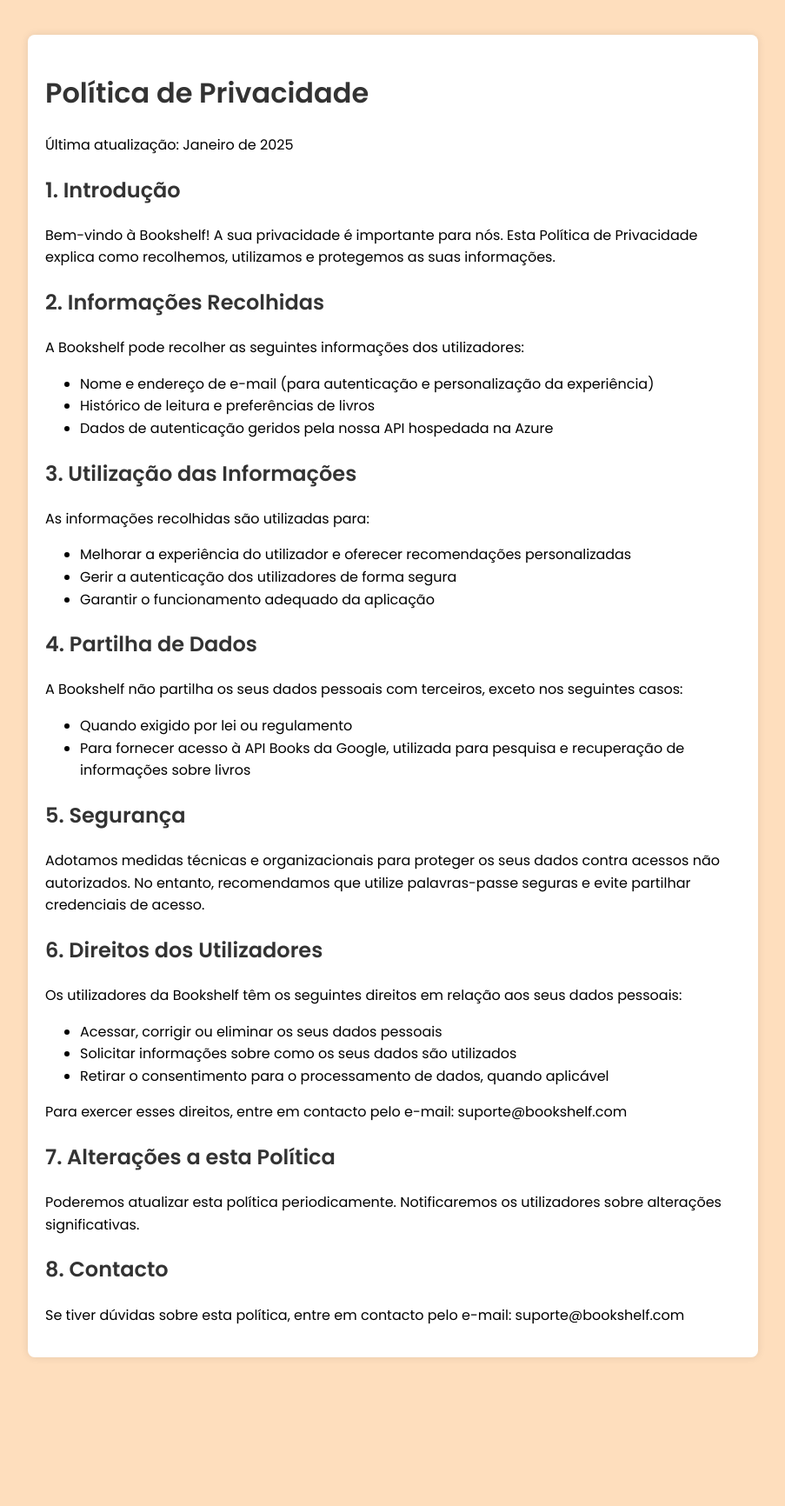
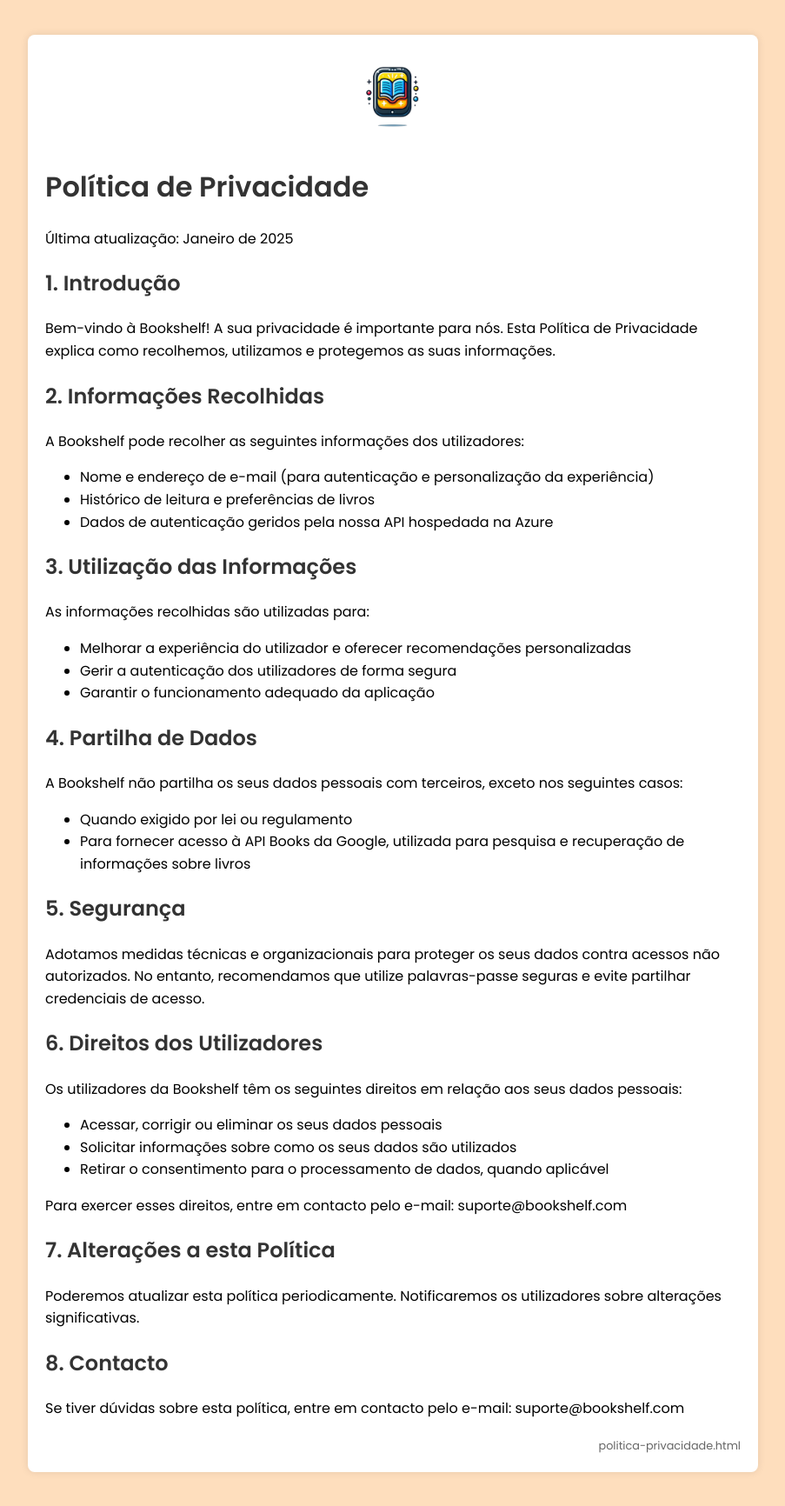
Before and after one commit to Cyb3rWolf945/staticDAM, a plain HTML site: page index.html in a window 1280 px wide. Shown: the whole page at 87% size, without its empty margins (188-1091 px from the left). Before the commit the page ends 1601 px from the top, so only its background shows below. Drawn offline with Linux system fonts and the light colour scheme.

Commit message:
update logo

```diff
--- a/index.html
+++ b/index.html
@@ -24,10 +24,27 @@
         h1, h2 {
             color: #333;
         }
+        .logo-container {
+            text-align: center;
+            margin-bottom: 20px;
+        }
+        .logo {
+            width: 100px;
+            height: auto;
+        }
+        .filename {
+            text-align: right;
+            color: #666;
+            font-size: 0.8em;
+            margin-top: 20px;
+        }
     </style>
 </head>
 <body>
     <div class="container">
+        <div class="logo-container">
+            <img src="bookshelf-logo.png" alt="Bookshelf Logo" class="logo">
+        </div>
         <h1>Política de Privacidade</h1>
         <p>Última atualização: Janeiro de 2025</p>
 
@@ -74,6 +91,8 @@
 
         <h2>8. Contacto</h2>
         <p>Se tiver dúvidas sobre esta política, entre em contacto pelo e-mail: suporte@bookshelf.com</p>
+
+        <div class="filename">politica-privacidade.html</div>
     </div>
 </body>
 </html>
```
Also changed, not shown: bookshelf-logo.png (added).
